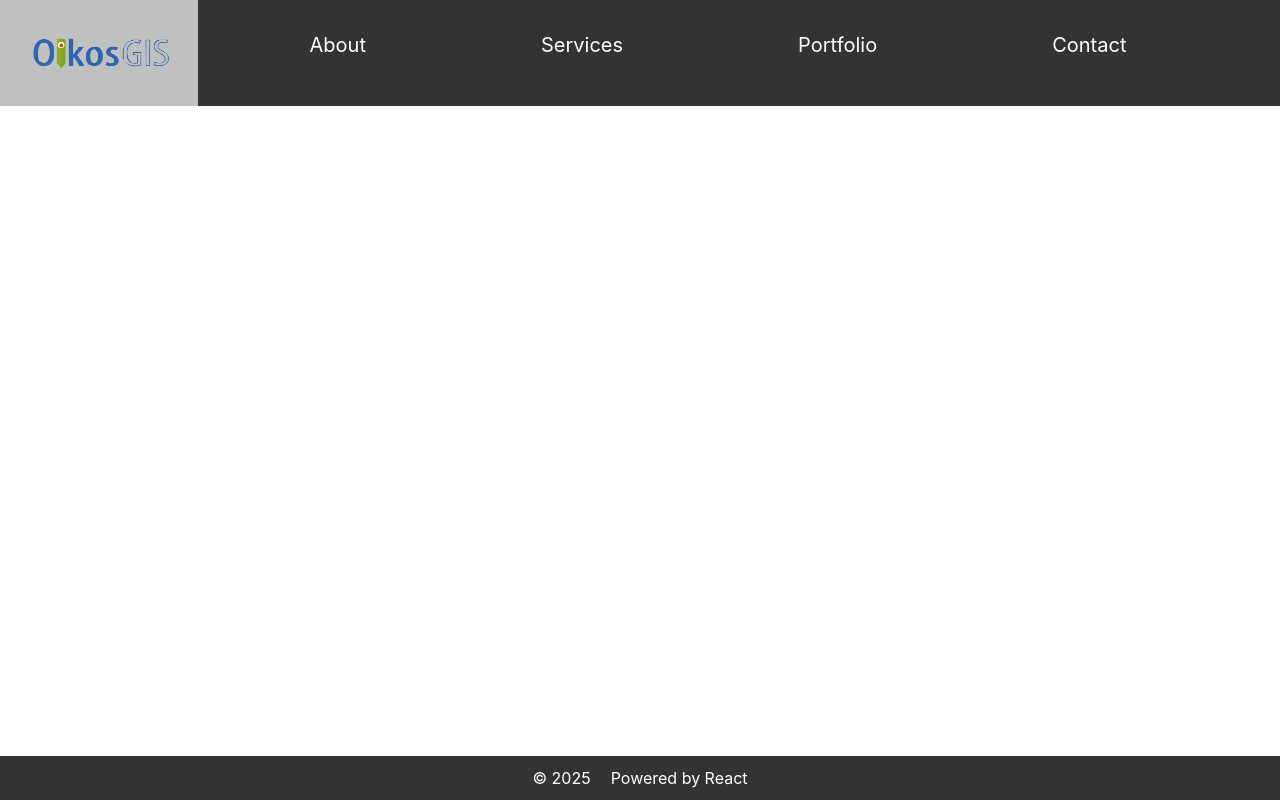
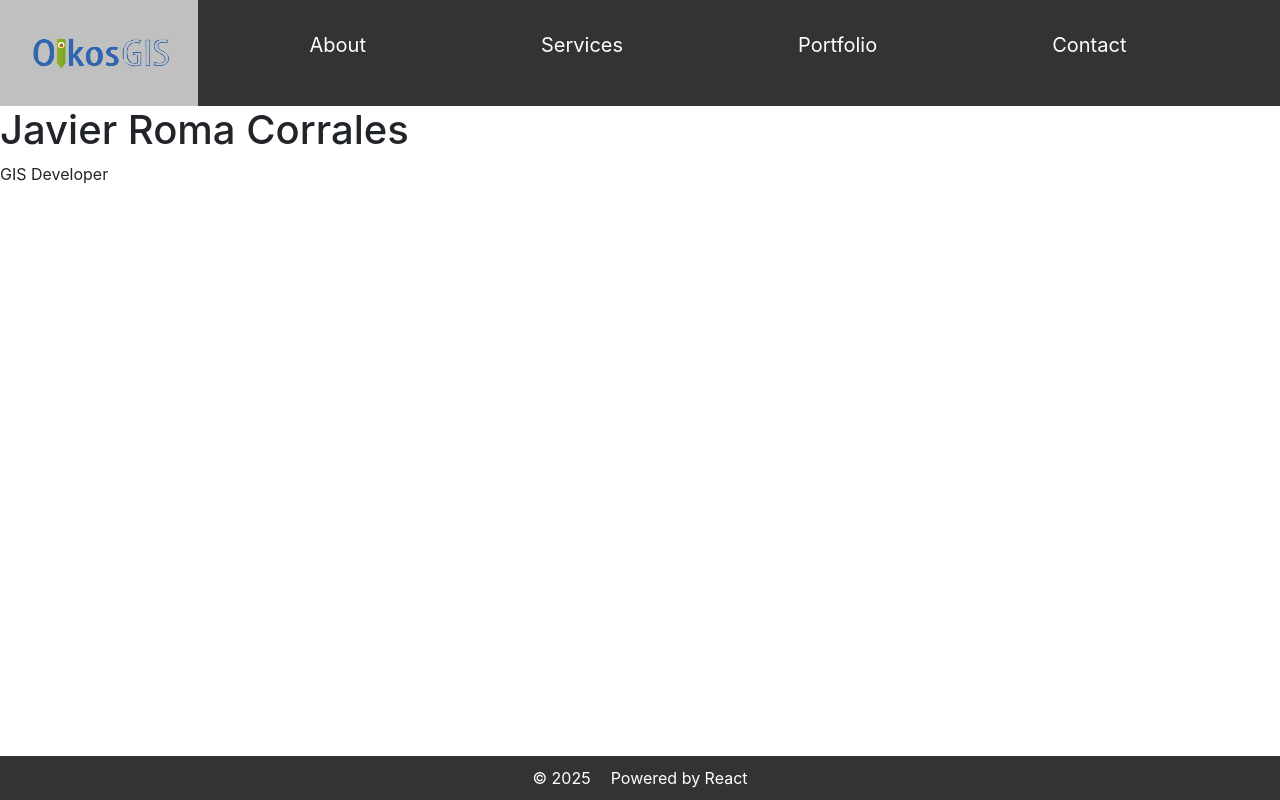
Before and after one commit to jaromaco/myprofile, a React (Create React App) app: page / in a window 1280 px wide. Built offline with nearby package versions, Linux system fonts and the light colour scheme.

Commit message:
continuamos

```diff
--- a/public/index.html
+++ b/public/index.html
@@ -30,7 +30,7 @@
     integrity="sha384-T3c6CoIi6uLrA9TneNEoa7RxnatzjcDSCmG1MXxSR1GAsXEV/Dwwykc2MPK8M2HN"
     crossorigin="anonymous"
     />
-    <title>React App</title>
+    <title>OikosGIS developer</title>
   </head>
   <body>
     <noscript>You need to enable JavaScript to run this app.</noscript>
--- a/src/App.js
+++ b/src/App.js
@@ -1,4 +1,3 @@
-import logo from './Logo.png';
 import './App.css';
 import { createBrowserRouter, createRoutesFromElements, Route, RouterProvider} from 'react-router-dom';
 import Home from './components/Home';
@@ -6,11 +5,12 @@ import About from './components/About';
 import Services from './components/Services';
 import Portfolio from './components/Portfolio';
 import Contact from './components/Contact';
-
+import Hero from './components/Hero';
 
 const router = createBrowserRouter(createRoutesFromElements(
 
   <Route path="/" element={<Home />}>
+    <Route index element={<Hero />} />
     <Route path="about" element={<About />} />
     <Route path="services" element={<Services />} />
     <Route path="portfolio" element={<Portfolio />} />
--- /dev/null
+++ b/src/components/Hero.js
@@ -0,0 +1,12 @@
+import React from "react";
+import "./Hero.css";
+
+
+export default function Hero () {
+  return (
+    <div className="hero">
+      <h1>Javier Roma Corrales</h1>
+      <p>GIS Developer</p>
+    </div>
+  );
+}
```
Also changed, not shown: src/components/Hero.css (added).
